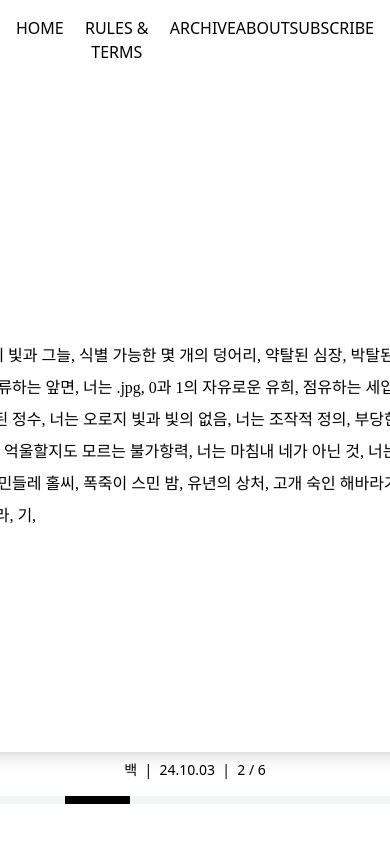
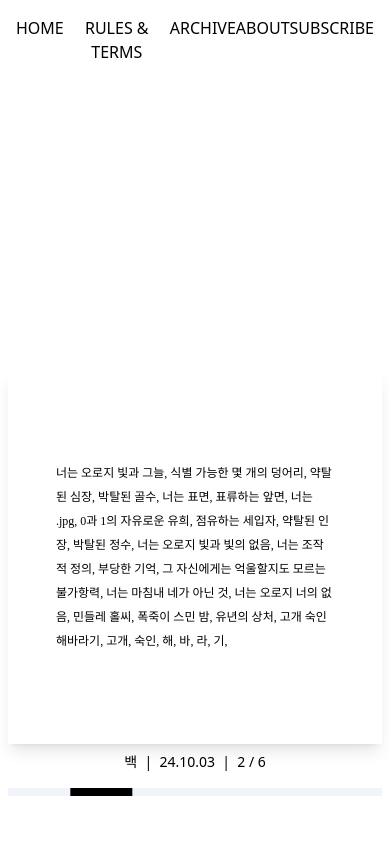
Before and after one commit to nuagenic/flips-and-turns, a Next.js app: page /playground in a window 390 px wide. Built offline with nearby package versions, Linux system fonts and the light colour scheme; a web font is replaced by a local one.

Commit message:
refact: Modify Card css based on mobile width

```diff
--- a/src/components/Card/index.tsx
+++ b/src/components/Card/index.tsx
@@ -40,7 +40,7 @@ export default function Card({ cards, startIndex }: Props) {
   };
 
   return (
-    <div className="flex h-full w-full flex-col">
+    <div className="flex h-full w-full flex-col p-2">
       <div
         className="flex flex-grow items-end justify-center [perspective:2000px]"
         onClick={handleFlip}
@@ -51,7 +51,7 @@ export default function Card({ cards, startIndex }: Props) {
           return (
             <div
               key={card.id}
-              className="absolute h-3/4vh w-3/4vh transform bg-white text-black shadow-lg transition-transform duration-1800 ease-in-out [backface-visibility:hidden]"
+              className="absolute aspect-square w-full transform bg-white text-xs text-black shadow-lg transition-transform duration-1800 ease-in-out [backface-visibility:hidden] md:h-3/4vh md:w-3/4vh md:text-base"
               style={{ transform: `rotateY(${rotationAngle}deg)` }}
             >
               {/* 카드 타입에 따라 조건부 렌더링 */}
```
